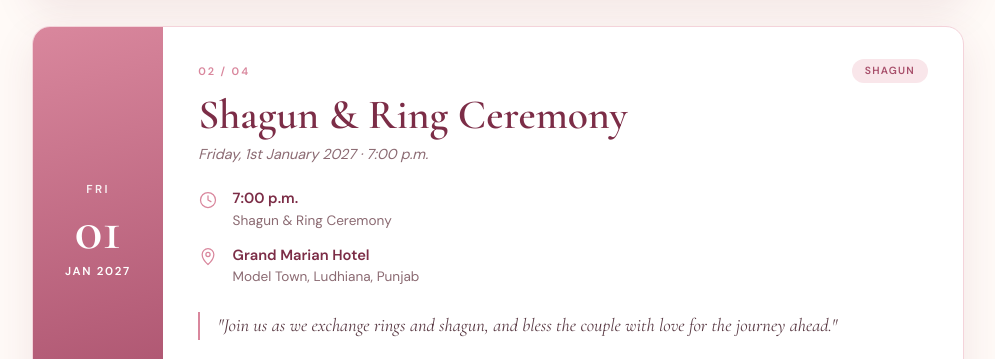
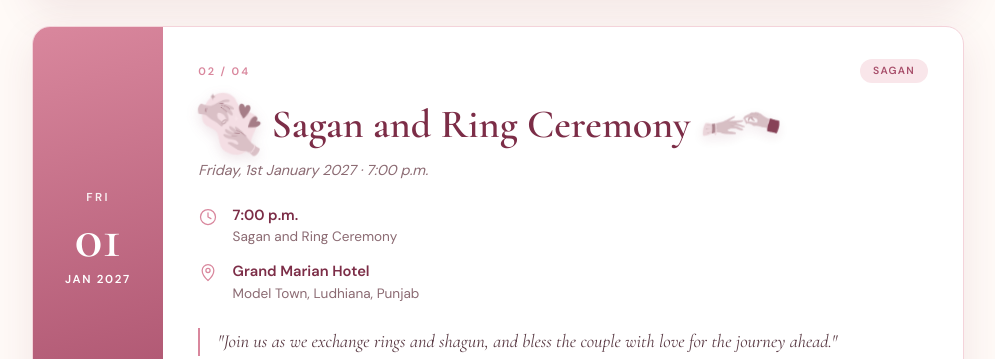
Before and after one commit to singhjagjot63/amanpreet-jagjot-wedding, a plain HTML site: page index.html in a window 1280 px wide. Shown: the part 2138-2497 px from the top of the page, without its empty margins (142-1137 px from the left). Drawn offline with nearby package versions, Linux system fonts and the light colour scheme.

Commit message:
Rename Shagun to Sagan with transparent themed images beside heading

```diff
--- a/index.html
+++ b/index.html
@@ -4,7 +4,7 @@
   <meta charset="UTF-8" />
   <meta name="viewport" content="width=device-width, initial-scale=1.0" />
   <title>Amanpreet &amp; Jagjot | Wedding Celebrations</title>
-  <meta name="description" content="Celebrate the wedding of Amanpreet and Jagjot — Ghadoli, Shagun &amp; Ring Ceremony, Anand Karaj and Lunch. 1–2 January 2027, Ludhiana." />
+  <meta name="description" content="Celebrate the wedding of Amanpreet and Jagjot — Ghadoli, Sagan and Ring Ceremony, Anand Karaj and Lunch. 1–2 January 2027, Ludhiana." />
   <link rel="preconnect" href="https://fonts.googleapis.com" />
   <link rel="preconnect" href="https://fonts.gstatic.com" crossorigin />
   <link href="https://fonts.googleapis.com/css2?family=Cormorant+Garamond:ital,wght@0,300;0,400;0,500;0,600;1,400;1,500&family=DM+Sans:wght@300;400;500;600&family=Noto+Serif+Gurmukhi:wght@400;600&display=swap" rel="stylesheet" />
@@ -141,7 +141,7 @@
           </div>
         </article>
 
-        <!-- Event 2 : Shagun & Ring Ceremony -->
+        <!-- Event 2 : Sagan and Ring Ceremony -->
         <article class="event-card reveal">
           <div class="date-block">
             <span class="db-day">FRI</span>
@@ -151,15 +151,19 @@
           <div class="event-body">
             <div class="event-top">
               <span class="event-index">02 / 04</span>
-              <span class="event-tag">Shagun</span>
+              <span class="event-tag">Sagan</span>
             </div>
-            <h3>Shagun &amp; Ring Ceremony</h3>
+            <div class="ghadoli-heading sagan-heading">
+              <img src="sagan-ring.png" alt="" class="dance-img sagan-img sagan-img-left" aria-hidden="true" />
+              <h3>Sagan and Ring Ceremony</h3>
+              <img src="rings.png" alt="" class="dance-img rings-img" aria-hidden="true" />
+            </div>
             <p class="event-when">Friday, 1st January 2027 · 7:00 p.m.</p>
 
             <div class="info-list">
               <div class="info-row">
                 <span class="info-icon" aria-hidden="true"><svg viewBox="0 0 24 24" fill="none"><circle cx="12" cy="12" r="9" stroke="currentColor" stroke-width="1.5"/><path d="M12 7v5l3.5 2" stroke="currentColor" stroke-width="1.5" stroke-linecap="round"/></svg></span>
-                <div><strong>7:00 p.m.</strong><small>Shagun &amp; Ring Ceremony</small></div>
+                <div><strong>7:00 p.m.</strong><small>Sagan and Ring Ceremony</small></div>
               </div>
               <div class="info-row">
                 <span class="info-icon" aria-hidden="true"><svg viewBox="0 0 24 24" fill="none"><path d="M12 21s7-6.2 7-12a7 7 0 1 0-14 0c0 5.8 7 12 7 12Z" stroke="currentColor" stroke-width="1.5"/><circle cx="12" cy="9" r="2.5" stroke="currentColor" stroke-width="1.5"/></svg></span>
@@ -274,7 +278,7 @@
           <button class="invite-card reveal" data-target="invite-2" aria-expanded="false">
             <svg class="card-flower" viewBox="0 0 200 200" aria-hidden="true"><use href="#rose" /></svg>
             <span class="ic-date">01 JAN 2027</span>
-            <strong>Shagun &amp; Ring Ceremony</strong>
+            <strong>Sagan and Ring Ceremony</strong>
             <span class="ic-more">Read invitation <span aria-hidden="true">↗</span></span>
           </button>
           <button class="invite-card reveal" data-target="invite-3" aria-expanded="false">
@@ -339,14 +343,18 @@
     </div>
   </div>
 
-  <div class="modal" id="invite-2" role="dialog" aria-modal="true" aria-label="Shagun invitation">
+  <div class="modal" id="invite-2" role="dialog" aria-modal="true" aria-label="Sagan invitation">
     <div class="modal-backdrop" data-close></div>
     <div class="modal-card">
       <button class="modal-close" data-close aria-label="Close">×</button>
       <svg class="modal-flower" viewBox="0 0 200 200" aria-hidden="true"><use href="#rose" /></svg>
-      <p class="modal-kicker">The Shagun</p>
-      <h3>Shagun &amp; Ring Ceremony</h3>
-      <p class="modal-text">The families joyfully invite you to celebrate the Shagun &amp; Ring Ceremony of</p>
+      <p class="modal-kicker">The Sagan</p>
+      <div class="ghadoli-heading modal-ghadoli-heading sagan-heading">
+        <img src="sagan-ring.png" alt="" class="dance-img sagan-img sagan-img-left" aria-hidden="true" />
+        <h3>Sagan and Ring Ceremony</h3>
+        <img src="rings.png" alt="" class="dance-img rings-img" aria-hidden="true" />
+      </div>
+      <p class="modal-text">The families joyfully invite you to celebrate the Sagan and Ring Ceremony of</p>
       <h4>Amanpreet Kaur <em>&amp;</em> Jagjot Singh</h4>
       <p class="modal-detail">Friday, 1st January 2027<br />7:00 p.m.</p>
       <p class="modal-quote">"Join us as we exchange rings and shagun, and bless the couple with love for the journey ahead."</p>
--- a/styles.css
+++ b/styles.css
@@ -419,6 +419,34 @@ button { font: inherit; cursor: pointer; }
   .dhol-img-right { transform: scaleX(-1); }
 }
 
+/* Sagan and Ring Ceremony imagery */
+.sagan-heading { gap: .7rem; }
+.sagan-heading h3 { font-size: clamp(1.7rem, 4vw, 2.5rem); }
+.sagan-img {
+  width: 62px; height: 62px;
+  transform-origin: center;
+  animation: sagan-pulse 2.6s ease-in-out infinite;
+}
+.rings-img {
+  width: 78px; height: auto;
+  transform-origin: center;
+  animation: sagan-shine 3s ease-in-out infinite;
+}
+@keyframes sagan-pulse {
+  0%, 100% { transform: scale(1) rotate(-3deg); }
+  50% { transform: scale(1.06) rotate(3deg); }
+}
+@keyframes sagan-shine {
+  0%, 100% { transform: scale(1); opacity: .9; }
+  50% { transform: scale(1.05); opacity: 1; }
+}
+.modal-card .modal-ghadoli-heading.sagan-heading h3 { font-size: clamp(1.9rem, 5vw, 2.6rem); }
+.modal-ghadoli-heading.sagan-heading .sagan-img { width: 72px; height: 72px; }
+.modal-ghadoli-heading.sagan-heading .rings-img { width: 92px; }
+@media (prefers-reduced-motion: reduce) {
+  .sagan-img, .rings-img { animation: none; }
+}
+
 .info-list { display: grid; gap: .95rem; margin: 1.6rem 0; }
 .info-row { display: flex; gap: .9rem; align-items: flex-start; }
 .info-icon {
```
Also changed, not shown: rings.png (added), sagan-ring.png (added).
